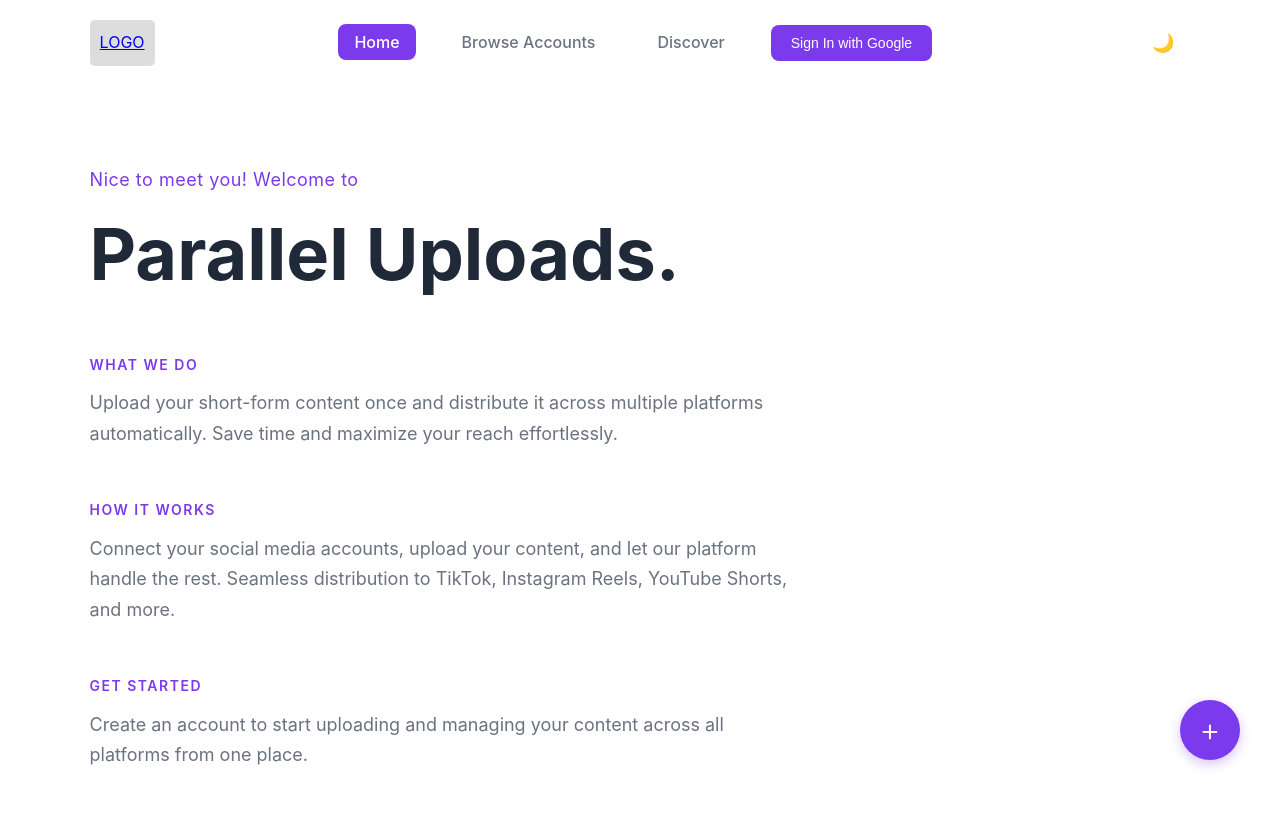
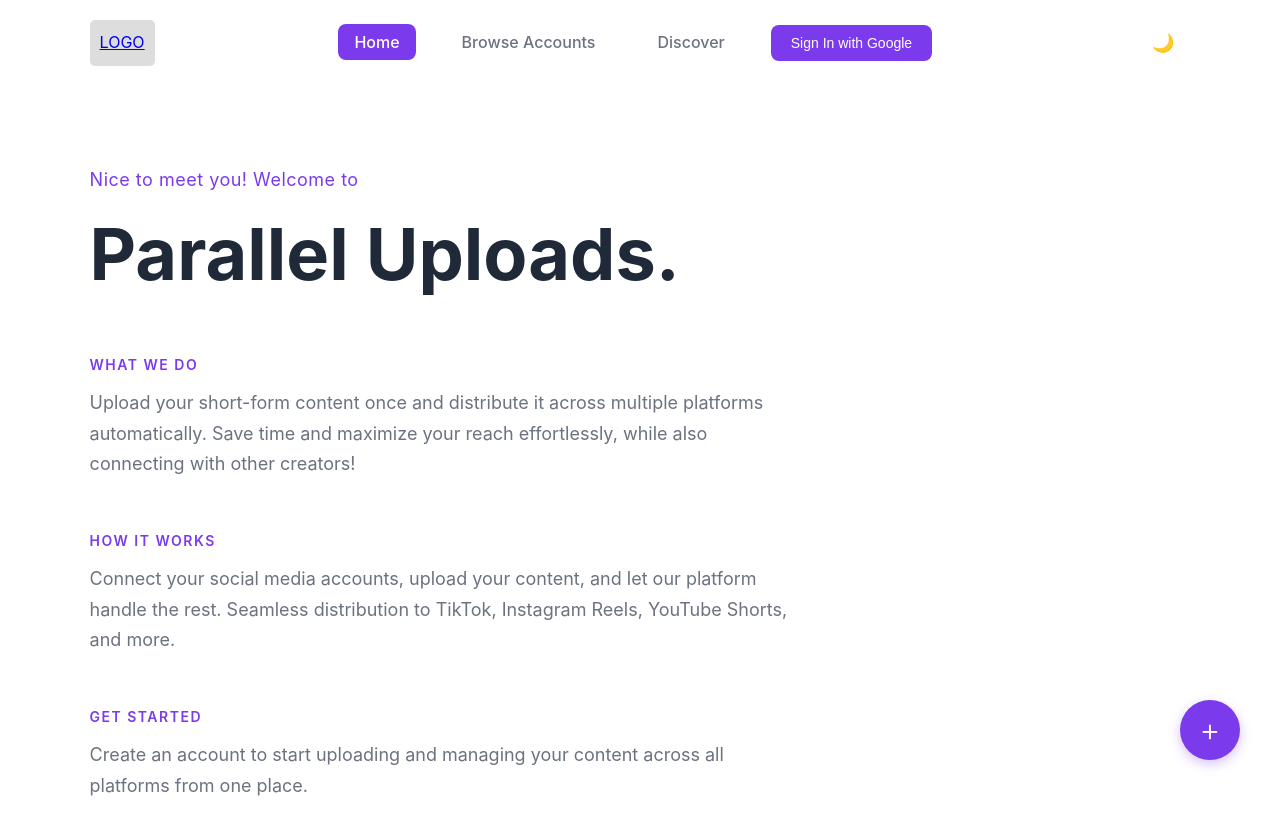
Before and after one commit to azimusmanov/disc-app, a React (Vite) app: page / in a window 1280 px wide. Shown: the top 834 px of the page. Built offline with nearby package versions, Linux system fonts and the light colour scheme; no server answers.

Commit message:
minor change to homepage text

```diff
--- a/src/pages/Home.jsx
+++ b/src/pages/Home.jsx
@@ -15,7 +15,7 @@ const Home = () => {
           <h2 className="section-heading">WHAT WE DO</h2>
           <p className="section-text">
             Upload your short-form content once and distribute it across multiple platforms automatically.
-            Save time and maximize your reach effortlessly.
+            Save time and maximize your reach effortlessly, while also connecting with other creators!
           </p>
         </div>
 
```
